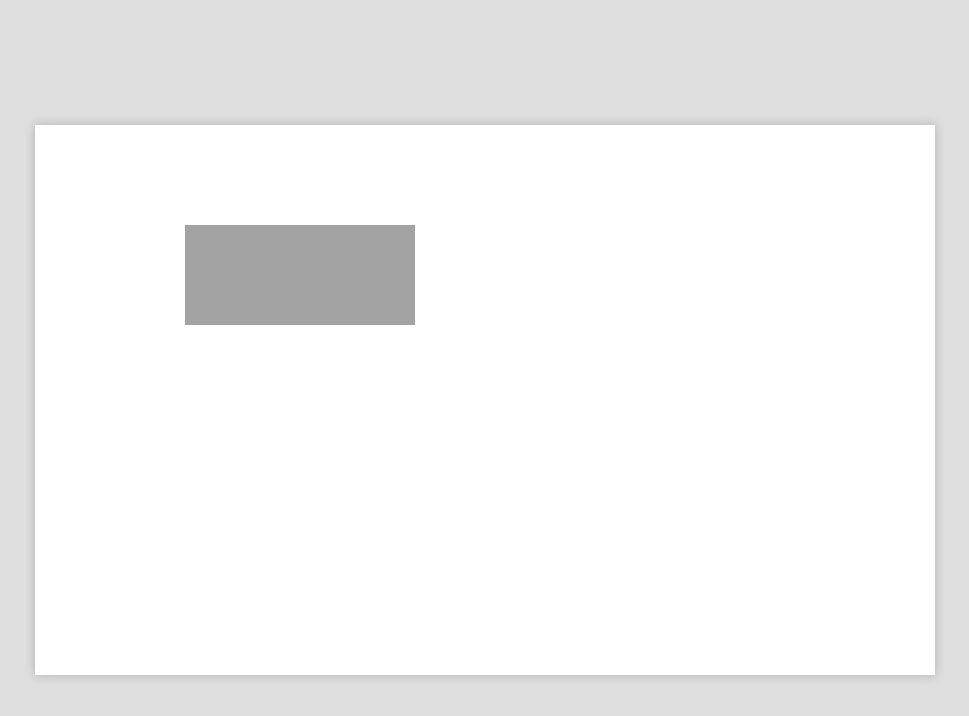
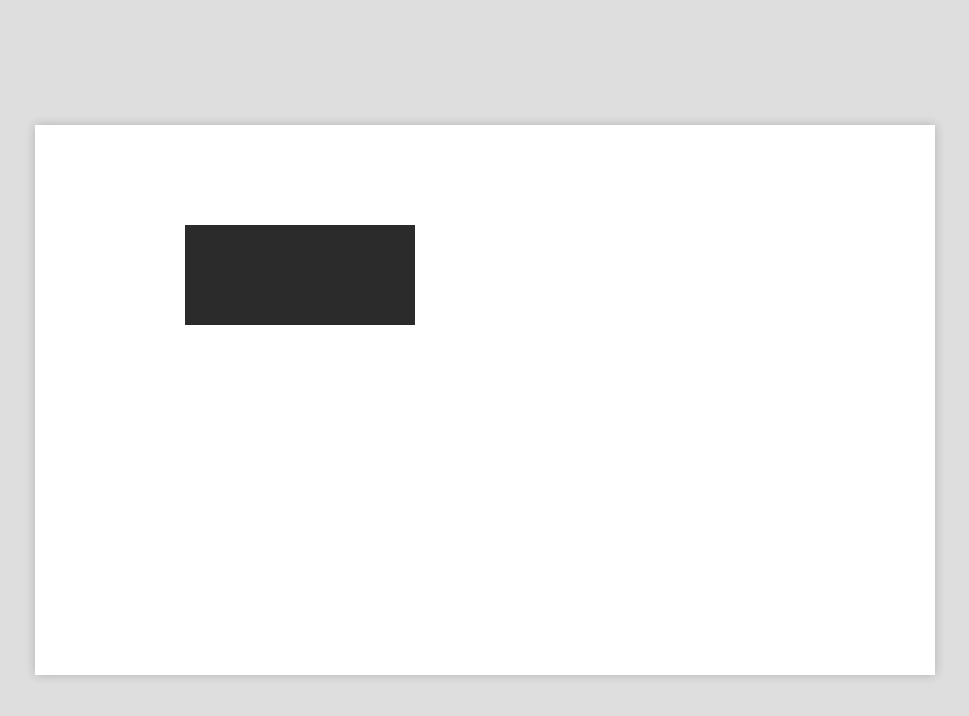
Before and after one commit to eoussama/eo-textdraw-editor, an Angular app: page / in a window 1280 px wide. Shown: the top 716 px of the page, without its empty margins (155-1124 px from the left). Built offline with nearby package versions, Linux system fonts and the light colour scheme.

Commit message:
Added relative positioning

```diff
--- a/src/app/shared/component/board/board.component.html
+++ b/src/app/shared/component/board/board.component.html
@@ -4,5 +4,11 @@
     [style.min-width.px]="dimension?.width">
     <app-element [position]="pos"
       [dimension]="dim"></app-element>
+    <app-element [position]="pos"
+      [dimension]="dim"></app-element>
+    <app-element [position]="pos"
+      [dimension]="dim"></app-element>
+    <app-element [position]="pos"
+      [dimension]="dim"></app-element>
   </div>
 </div>
--- a/src/app/shared/component/element/element.component.html
+++ b/src/app/shared/component/element/element.component.html
@@ -1,8 +1,8 @@
-<div cdkDrag
+<div #element
+  cdkDrag
   cdkDragBoundary=".canvas"
   class="element"
-  [style.top.px]="position?.y"
-  [style.left.px]="position?.x"
   [style.height.px]="dimension?.height"
   [style.width.px]="dimension?.width"
-  [attr.data-label]="getPositionLabel()"></div>
+  [attr.data-label]="getPositionLabel()"
+  (cdkDragMoved)="onDragging($event)"></div>
--- a/src/app/shared/component/element/element.component.scss
+++ b/src/app/shared/component/element/element.component.scss
@@ -2,9 +2,9 @@
 
 .element {
   cursor: pointer;
+  background-color: #0000005c;
+
   position: absolute;
-
-  background-color: #0000005c;
 
   @include activeElement;
 }
--- a/src/app/shared/component/element/element.component.ts
+++ b/src/app/shared/component/element/element.component.ts
@@ -1,4 +1,4 @@
-import { Component, Input, OnInit } from '@angular/core';
+import { AfterViewInit, Component, ElementRef, Input, OnInit, ViewChild } from '@angular/core';
 import { Dimension } from '../../models/dimension/dimension';
 import { Position } from '../../models/position/position';
 import { getRatio } from '../../utils/_utils';
@@ -8,12 +8,14 @@ import { getRatio } from '../../utils/_utils';
   templateUrl: './element.component.html',
   styleUrls: ['./element.component.scss']
 })
-export class ElementComponent implements OnInit {
+export class ElementComponent implements OnInit, AfterViewInit {
 
   //#region Properties
 
   @Input() position: Position;
   @Input() dimension: Dimension;
+
+  @ViewChild('element') element: ElementRef;
 
   //#endregion
 
@@ -23,6 +25,22 @@ export class ElementComponent implements OnInit {
 
   ngOnInit(): void { }
 
+  ngAfterViewInit(): void {
+    this.element?.nativeElement?.style.setProperty('transform', `translate3d(${this.position.x}px, ${this.position.y}px, 0px)`);
+  }
+
+  //#endregion
+
+  //#region Events
+
+  onDragging(e: any): void {
+    const parentRect = e?.source?.element?.nativeElement?.parentElement?.parentElement?.getClientRects()?.item(0);
+    const rect = e?.source?.element?.nativeElement?.getClientRects()?.item(0);
+
+    this.position.x = rect.x - parentRect.x;
+    this.position.y = rect.y - parentRect.y;
+  }
+
   //#endregion
 
   //#region Methods
--- a/src/app/shared/models/dimension/dimension.ts
+++ b/src/app/shared/models/dimension/dimension.ts
@@ -17,8 +17,10 @@ export class Dimension implements IDimension {
   //#region Lifecycle
 
   constructor(dimension?: IDimension) {
-    this.height = getRatio(dimension?.height ?? 0);
-    this.width = getRatio(dimension?.width ?? 0);
+    // this.height = getRatio(dimension?.height ?? 0);
+    // this.width = getRatio(dimension?.width ?? 0);
+    this.height = dimension?.height ?? 0;
+    this.width = dimension?.width ?? 0;
   }
 
   //#endregion
```
